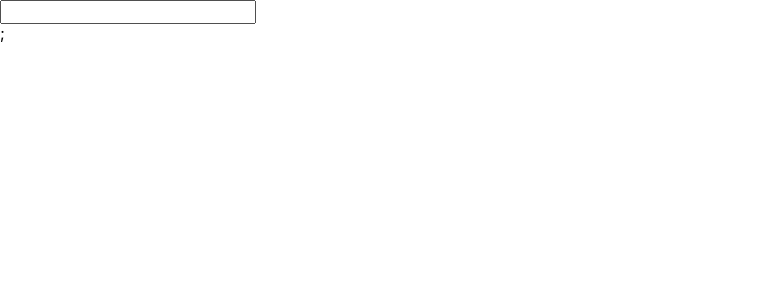
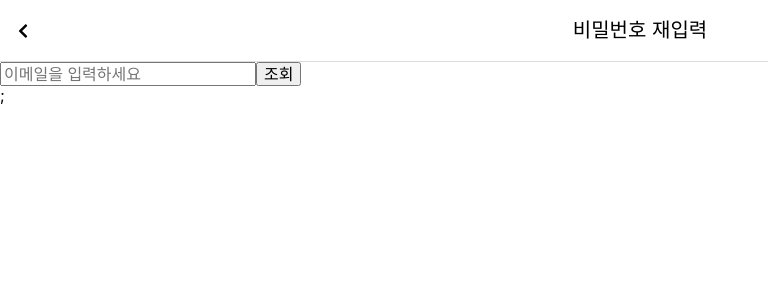
Before and after one commit to kwt1326/pet_adoption_app, a Next.js app in the folder next_client/next_client_app/: page /findPassword in a window 1280 px wide. Shown: the top 300 px of the page, without its empty margins (0-768 px from the left). Built offline with nearby package versions, Linux system fonts and the light colour scheme.

Commit message:
유저 정보 불러오는 쿼리 작성 및 비밀번호 찾기 작업중

```diff
--- a/next_client/next_client_app/pages/findPassword/index.js
+++ b/next_client/next_client_app/pages/findPassword/index.js
@@ -1,10 +1,90 @@
 import React, { useState } from "react";
 import style from "./findPassword.module.scss";
+import { useLazyQuery } from "@apollo/client";
+import Header from "../../components/Header/index";
+import { GET_ONE_ADOPTEE_USER, GET_ONE_ADOPT_USER, GET_ALL_ADOPTEE_USER, GET_ALL_ADOPT_USER } from "../../quries/userFindQuery";
 
 function findPassword() {
+  const [email, setEmail] = useState("");
+  const [password, setPassword] = useState("");
+  const [errorMsg, setErrorMsg] = useState("");
+  const [isTrue, setIsTrue] = useState(false);
+  const [getAllAdopteeQuery] = useLazyQuery(GET_ALL_ADOPTEE_USER);
+  const [getAllAdoptQuery] = useLazyQuery(GET_ALL_ADOPT_USER);
+
+  const findUserId = async () => {
+    const AllAdoptee = await getAllAdopteeQuery();
+    const AllAdopt = await getAllAdoptQuery();
+    //모든 유저 리스트 재생성
+    let userList = [];
+    if (AllAdoptee?.data?.getAllAdopteeUser || AllAdopt?.data?.getAllAdopteeUser) {
+      AllAdoptee.data.getAllAdopteeUser.map((user) => {
+        userList.push(user.user);
+      });
+      AllAdopt.data.getAllAdoptUser.map((user) => {
+        userList.push(user.user);
+      });
+    }
+    //이메일 입력한 유저 존재 유무
+    let oneUser = userList.find((userInfo) => {
+      return userInfo.email === email;
+    });
+    if (!oneUser) {
+      setErrorMsg("가입되지 않은 이메일 주소 입니다.");
+      setIsTrue(false);
+    } else {
+      setErrorMsg("");
+      setIsTrue(true);
+    }
+  };
+
+  const passwordInput = () => {
+    return (
+      <div className={style.dFlex}>
+        <input
+          value={password}
+          onChange={(e) => {
+            setPassword(e.target.value);
+          }}
+          placeholder="비밀번호를 입력하세요"
+          type="password"
+        />
+        <input
+          value={password}
+          onChange={(e) => {
+            setPassword(e.target.value);
+          }}
+          placeholder="비밀번호를 재입력하세요"
+          type="password"
+        />
+        <button className={style.button}>비밀번호 저장</button>
+      </div>
+    );
+  };
+
   return (
     <div>
-      <input />
+      <Header children={"비밀번호 재입력"} />
+      <div className={style.dFlex}>
+        <input
+          value={email}
+          onChange={(e) => {
+            setEmail(e.target.value);
+          }}
+          placeholder="이메일을 입력하세요"
+          type="text"
+        />
+        {errorMsg ? <div>{errorMsg}</div> : null}
+        <button
+          className={style.button}
+          onClick={() => {
+            findUserId();
+          }}
+        >
+          조회
+        </button>
+        {isTrue ? passwordInput() : null}
+      </div>
     </div>
   );
 }
--- a/next_client/next_client_app/quries/userFindQuery.ts
+++ b/next_client/next_client_app/quries/userFindQuery.ts
@@ -28,7 +28,39 @@ export const GET_ONE_ADOPT_USER = gql`
       pageUri
       isAuthenticated
       isProfit
-      authenticatedAt
     }
   }
 `;
+
+export const GET_ALL_ADOPTEE_USER = gql`
+  query getAllAdopteeUser {
+    getAllAdopteeUser {
+      user {
+        id
+        email
+        userType
+      }
+      userId
+      nickname
+    }
+  }
+`;
+
+export const GET_ALL_ADOPT_USER = gql`
+  query getAllAdoptUser {
+    getAllAdoptUser {
+      user {
+        id
+        email
+        userType
+      }
+      nickname
+      companyName
+      address
+      phoneNumber
+      pageUri
+      isAuthenticated
+      isProfit
+    }
+  }
+`;
```
